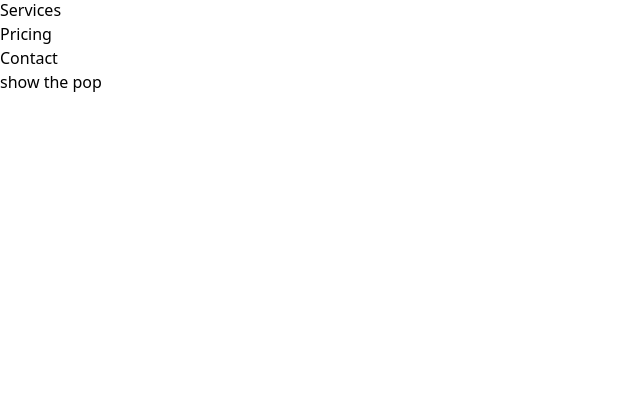
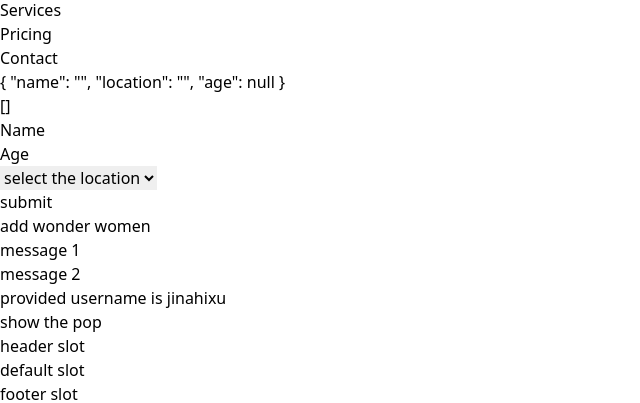
Before and after one commit to XXXXJin/vue-practice, a Vue app: page / in a window 1280 px wide. Shown: the part 482-885 px from the top of the page, without its empty margins (0-640 px from the left). Before the commit the page ends 800 px from the top, so only its background shows below. Built offline with nearby package versions, Linux system fonts and the light colour scheme.

Commit message:
learn to use slot functionality

```diff
--- a/src/App.vue
+++ b/src/App.vue
@@ -2,6 +2,7 @@
 import NavBar from '@/components/NavBar.vue'
 import PageView from './components/PageView.vue'
 import PopUp from '@/components/PopUp.vue'
+import SlotComponent from '@/components/SlotComponent.vue'
 
 export default {
   name: 'App',
@@ -30,7 +31,8 @@ export default {
   components: {
     NavBar,
     PageView,
-    PopUp
+    PopUp,
+    SlotComponent
   },
   provide() {
     return {
@@ -46,8 +48,13 @@ export default {
     v-bind:pageIndex="pageIndex"
     v-bind:changePageIndex="changePageIndex"
   />
-  <!-- <PageView /> -->
+  <PageView />
   <!-- <h1 v-show="showPopup" v-on:closePopup="showPopup = false">Hello world!!!</h1> -->
   <PopUp v-show="showPopup" v-on:closePopup="closePopup"></PopUp>
   <button v-on:click="showPopup = true">show the pop</button>
+  <SlotComponent>
+    <template v-slot:header>header slot</template>
+    <template v-slot:default>default slot</template>
+    <template v-slot:footer>footer slot</template>
+  </SlotComponent>
 </template>
--- /dev/null
+++ b/src/components/SlotComponent.vue
@@ -0,0 +1,14 @@
+<script></script>
+<template>
+  <h2>
+    <div>
+      <slot name="header"></slot>
+    </div>
+    <div>
+      <slot></slot>
+    </div>
+    <div>
+      <slot name="footer"></slot>
+    </div>
+  </h2>
+</template>
```
